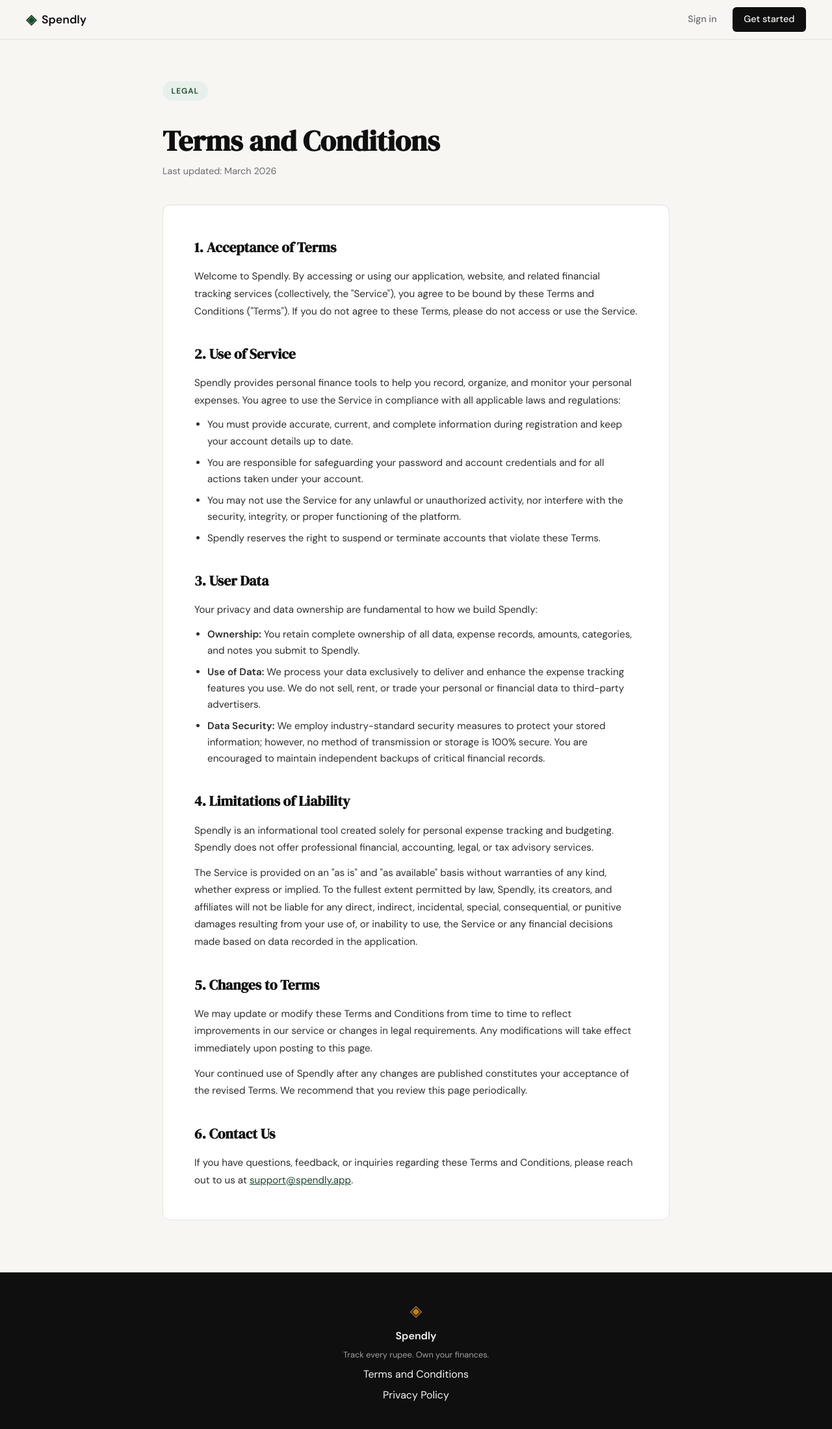
After one commit to SomshekharArabali/expense-tracking-system, a Flask app: page /terms in a window 1280 px wide. The commit adds this page. Shown: the whole page at 65% size. Run offline with Flask 3, Linux system fonts and the light colour scheme.

Commit message:
landing: add terms and conditions page and route

```diff
--- a/app.py
+++ b/app.py
@@ -20,6 +20,11 @@ def register():
 @app.route("/login")
 def login():
     return render_template("login.html")
+
+
+@app.route("/terms")
+def terms():
+    return render_template("terms.html")
 
 
 # ------------------------------------------------------------------ #
--- a/static/css/style.css
+++ b/static/css/style.css
@@ -528,3 +528,92 @@ a { color: inherit; text-decoration: none; }
     .nav-links a:not(.nav-cta) { display: none; }
     .hero { padding: 3rem 1rem 2rem; }
 }
+
+/* ------------------------------------------------------------------ */
+/* Legal & Terms                                                      */
+/* ------------------------------------------------------------------ */
+
+.legal-section {
+    padding: 4rem 2rem 5rem;
+    min-height: calc(100vh - 60px - 100px);
+}
+
+.legal-container {
+    max-width: 780px;
+    margin: 0 auto;
+}
+
+.legal-header {
+    margin-bottom: 2.5rem;
+}
+
+.legal-title {
+    font-family: var(--font-display);
+    font-size: clamp(2rem, 4vw, 2.75rem);
+    color: var(--ink);
+    margin-top: 0.75rem;
+    margin-bottom: 0.5rem;
+    line-height: 1.2;
+}
+
+.legal-subtitle {
+    font-size: 0.9rem;
+    color: var(--ink-muted);
+}
+
+.legal-content {
+    background: var(--paper-card);
+    border: 1px solid var(--border);
+    border-radius: var(--radius-md);
+    padding: 3rem;
+    display: flex;
+    flex-direction: column;
+    gap: 2.25rem;
+}
+
+.legal-block h2 {
+    font-family: var(--font-display);
+    font-size: 1.35rem;
+    color: var(--ink);
+    margin-bottom: 0.85rem;
+}
+
+.legal-block p {
+    font-size: 0.95rem;
+    color: var(--ink-soft);
+    line-height: 1.75;
+    margin-bottom: 0.75rem;
+}
+
+.legal-block p:last-child {
+    margin-bottom: 0;
+}
+
+.legal-block ul {
+    margin-left: 1.25rem;
+    margin-top: 0.5rem;
+    display: flex;
+    flex-direction: column;
+    gap: 0.5rem;
+}
+
+.legal-block li {
+    font-size: 0.95rem;
+    color: var(--ink-soft);
+    line-height: 1.65;
+}
+
+.legal-link {
+    color: var(--accent);
+    text-decoration: underline;
+}
+
+.legal-link:hover {
+    color: var(--ink);
+}
+
+@media (max-width: 600px) {
+    .legal-content {
+        padding: 2rem 1.5rem;
+    }
+}
--- a/templates/base.html
+++ b/templates/base.html
@@ -34,7 +34,7 @@
             <span class="brand-icon">◈</span>
             <span class="footer-name">Spendly</span>
             <p class="footer-copy">Track every rupee. Own your finances.</p>
-            <a href="#">Terms and Conditions</a>
+            <a href="/terms">Terms and Conditions</a>
             <a href="#">Privacy Policy</a>
         </div>
     </footer>
--- a/templates/landing.html
+++ b/templates/landing.html
@@ -89,4 +89,5 @@
     </div>
 </section>
 
+{# Footer "Terms and Conditions" link is set to href="/terms" in base.html #}
 {% endblock %}
--- /dev/null
+++ b/templates/terms.html
@@ -0,0 +1,76 @@
+{% extends "base.html" %}
+
+{% block title %}Terms and Conditions — Spendly{% endblock %}
+
+{% block content %}
+<section class="legal-section">
+    <div class="legal-container">
+        <header class="legal-header">
+            <div class="hero-badge">Legal</div>
+            <h1 class="legal-title">Terms and Conditions</h1>
+            <p class="legal-subtitle">Last updated: March 2026</p>
+        </header>
+
+        <article class="legal-content">
+            <section class="legal-block">
+                <h2>1. Acceptance of Terms</h2>
+                <p>
+                    Welcome to Spendly. By accessing or using our application, website, and related financial tracking services (collectively, the "Service"), you agree to be bound by these Terms and Conditions ("Terms"). If you do not agree to these Terms, please do not access or use the Service.
+                </p>
+            </section>
+
+            <section class="legal-block">
+                <h2>2. Use of Service</h2>
+                <p>
+                    Spendly provides personal finance tools to help you record, organize, and monitor your personal expenses. You agree to use the Service in compliance with all applicable laws and regulations:
+                </p>
+                <ul>
+                    <li>You must provide accurate, current, and complete information during registration and keep your account details up to date.</li>
+                    <li>You are responsible for safeguarding your password and account credentials and for all actions taken under your account.</li>
+                    <li>You may not use the Service for any unlawful or unauthorized activity, nor interfere with the security, integrity, or proper functioning of the platform.</li>
+                    <li>Spendly reserves the right to suspend or terminate accounts that violate these Terms.</li>
+                </ul>
+            </section>
+
+            <section class="legal-block">
+                <h2>3. User Data</h2>
+                <p>
+                    Your privacy and data ownership are fundamental to how we build Spendly:
+                </p>
+                <ul>
+                    <li><strong>Ownership:</strong> You retain complete ownership of all data, expense records, amounts, categories, and notes you submit to Spendly.</li>
+                    <li><strong>Use of Data:</strong> We process your data exclusively to deliver and enhance the expense tracking features you use. We do not sell, rent, or trade your personal or financial data to third-party advertisers.</li>
+                    <li><strong>Data Security:</strong> We employ industry-standard security measures to protect your stored information; however, no method of transmission or storage is 100% secure. You are encouraged to maintain independent backups of critical financial records.</li>
+                </ul>
+            </section>
+
+            <section class="legal-block">
+                <h2>4. Limitations of Liability</h2>
+                <p>
+                    Spendly is an informational tool created solely for personal expense tracking and budgeting. Spendly does not offer professional financial, accounting, legal, or tax advisory services.
+                </p>
+                <p>
+                    The Service is provided on an "as is" and "as available" basis without warranties of any kind, whether express or implied. To the fullest extent permitted by law, Spendly, its creators, and affiliates will not be liable for any direct, indirect, incidental, special, consequential, or punitive damages resulting from your use of, or inability to use, the Service or any financial decisions made based on data recorded in the application.
+                </p>
+            </section>
+
+            <section class="legal-block">
+                <h2>5. Changes to Terms</h2>
+                <p>
+                    We may update or modify these Terms and Conditions from time to time to reflect improvements in our service or changes in legal requirements. Any modifications will take effect immediately upon posting to this page.
+                </p>
+                <p>
+                    Your continued use of Spendly after any changes are published constitutes your acceptance of the revised Terms. We recommend that you review this page periodically.
+                </p>
+            </section>
+
+            <section class="legal-block">
+                <h2>6. Contact Us</h2>
+                <p>
+                    If you have questions, feedback, or inquiries regarding these Terms and Conditions, please reach out to us at <a href="mailto:support@spendly.app" class="legal-link">support@spendly.app</a>.
+                </p>
+            </section>
+        </article>
+    </div>
+</section>
+{% endblock %}
```
